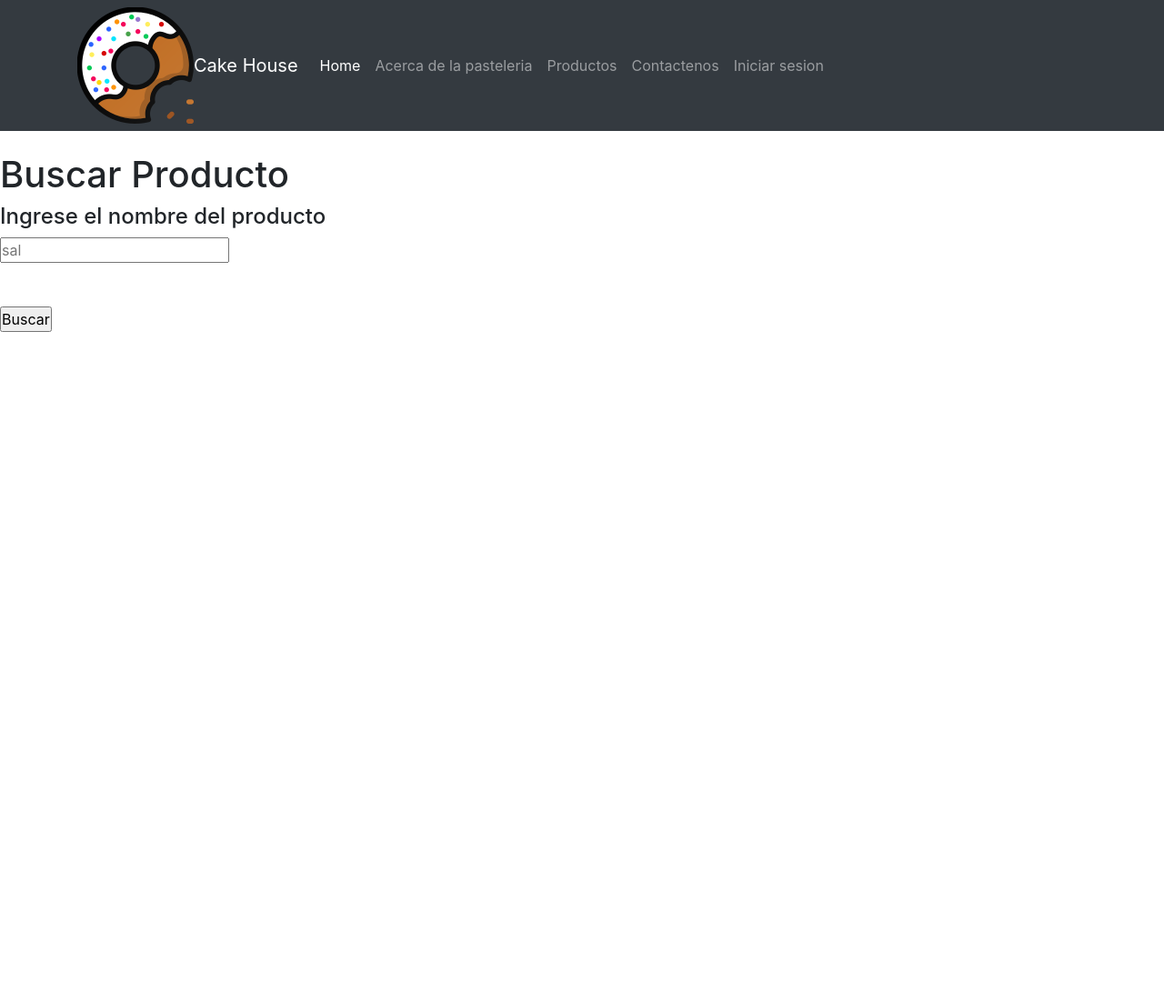
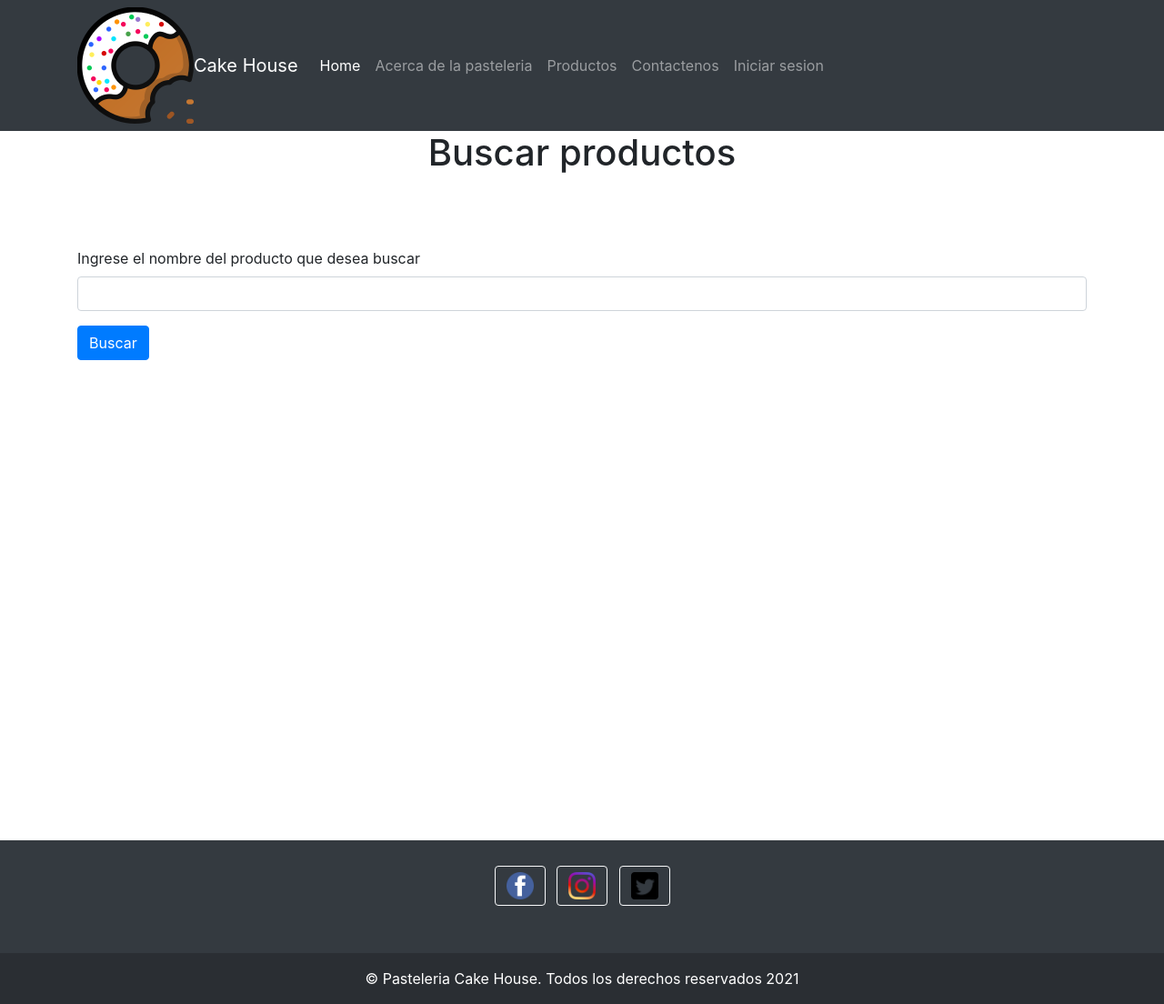
Before and after one commit to Ignacio1809/prueba4, a Django app: template pasteleria/templates/pasteleria/buscar_producto.html in a window 1280 px wide. Shown: the whole page at 91% size. Before the commit the page ends 365 px from the top, so only its background shows below. Run offline with Django 3.2, Linux system fonts and the light colour scheme; the template is opened without the code that fills it, so the values that code supplies are empty; some libraries are stand-ins or nearby versions.

Commit message:
Se actualiza el buscar_producto

```diff
--- a/pasteleria/templates/pasteleria/buscar_producto.html
+++ b/pasteleria/templates/pasteleria/buscar_producto.html
@@ -1,9 +1,8 @@
 {% load static %}
 <link rel="stylesheet" type="text/css" href="{% static 'css/bootstrap.min.css' %}">
 <link rel="stylesheet" type="text/css" href="{% static 'css/style.css' %}">
-<script src="{% static 'js/funciones.js' %}"></script>
-<script src="{% static 'js/jquery-3.6.0.min.js' %}"></script>
-<script src="{% static 'js/bootstrap.min.js' %}"></script>
+
+
 
 <div>
     <nav class="navbar navbar-expand-lg navbar-dark bg-dark">
@@ -18,7 +17,7 @@
             <div class="collapse navbar-collapse" id="navbarsExample07">
                 <ul class="navbar-nav mr-auto">
                     <li class="nav-item active">
-                        <a class="nav-link" href="#">Home <span class="sr-only">(current)</span></a>
+                        <a class="nav-link" href="{% url 'pasteleria:inicio' %}">Home <span class="sr-only">(current)</span></a>
                     </li>
                     <li class="nav-item">
                         <a class="nav-link" href="#">Acerca de la pasteleria</a>
@@ -37,15 +36,91 @@
         </div>
     </nav>
 </div>
+<div style="text-align: center">
+    <h1>Buscar productos</h1>
+</div>
+<br>
+<br>
+<br>
+<form action="{% url 'pasteleria:mostrar_producto' %}" id="buscar_producto" method="post" class="container-sm">
+    {% csrf_token %}
+    <div class="form-row">
+        <div class="form-group col-md-12">
+            <label>Ingrese el nombre del producto que desea buscar</label>
+            <input id="nombre_producto" type="text" name="nombre_producto" class="form-control" >
+        </div>
+    </div>
+    <button type="submit" class="btn btn-primary">Buscar</button>
+</form>
+<br>
+<br>
+<br>
+<br>
+<br>
+<br>
+<br>
+<br>
+<br>
+<br>
+<br>
+<br>
+<br>
+<br>
+<br>
+<br>
+<br>
+<br>
+<br>
+<br>
+<br>
 <br>
 
-<h1>Buscar Producto</h1>
-<h4>Ingrese el nombre del producto</h4>
-<form action="{% url 'pasteleria:mostrar_producto' %}" method="post">
-    {% csrf_token %}
-    <input type="text" name="nombre_producto" required placeholder="sal">
-    <br>
-    <br>
-    <br>
-    <input type="submit" value="Buscar">
-</form>
+
+
+<footer class="bg-dark text-center text-white">
+    <!-- Grid container -->
+    <div class="container p-4 pb-0">
+        <!-- Section: Social media -->
+        <section class="mb-4">
+            <!-- Facebook -->
+            <a class="btn btn-outline-light btn-floating m-1" href="#!" role="button"><i
+                    class="fab fa-facebook-f"></i><img src="{% static 'img/facebook.png' %}" style="width: 30px"></a>
+
+            <!-- Twitter -->
+            <a class="btn btn-outline-light btn-floating m-1" href="#!" role="button"><i
+                    class="fab fa-instagram"></i><img src="{% static 'img/instagram.png' %}" style="width: 30px"></a>
+
+            <!-- Google -->
+            <a class="btn btn-outline-light btn-floating m-1" href="#!" role="button"><i class="fab fa-twitter"></i><img
+                    src="{% static 'img/twitter.png' %}" style="width: 30px"></a>
+        </section>
+        <!-- Section: Social media -->
+    </div>
+    <!-- Grid container -->
+
+    <!-- Copyright -->
+    <div class="text-center p-3" style="background-color: rgba(0, 0, 0, 0.2);">
+        © Pasteleria Cake House. Todos los derechos reservados 2021
+    </div>
+    <!-- Copyright -->
+</footer>
+
+<script src="{% static 'js/jquery-3.6.0.min.js' %}"></script>
+<script src="{% static 'js/bootstrap.min.js' %}"></script>
+
+<script>
+    $(document).ready(function () {
+        $("#buscar_producto").click(function () {
+            var nombre_producto = $("#nombre_producto").val();
+
+            if (nombre_producto.trim() == "") {
+                document.getElementById("nombre_producto").style.borderColor = "red";
+                return false;
+            }
+            else {
+                document.getElementById("nombre_producto").style.borderColor = "green";
+
+            }
+        });
+    });
+</script>
```
